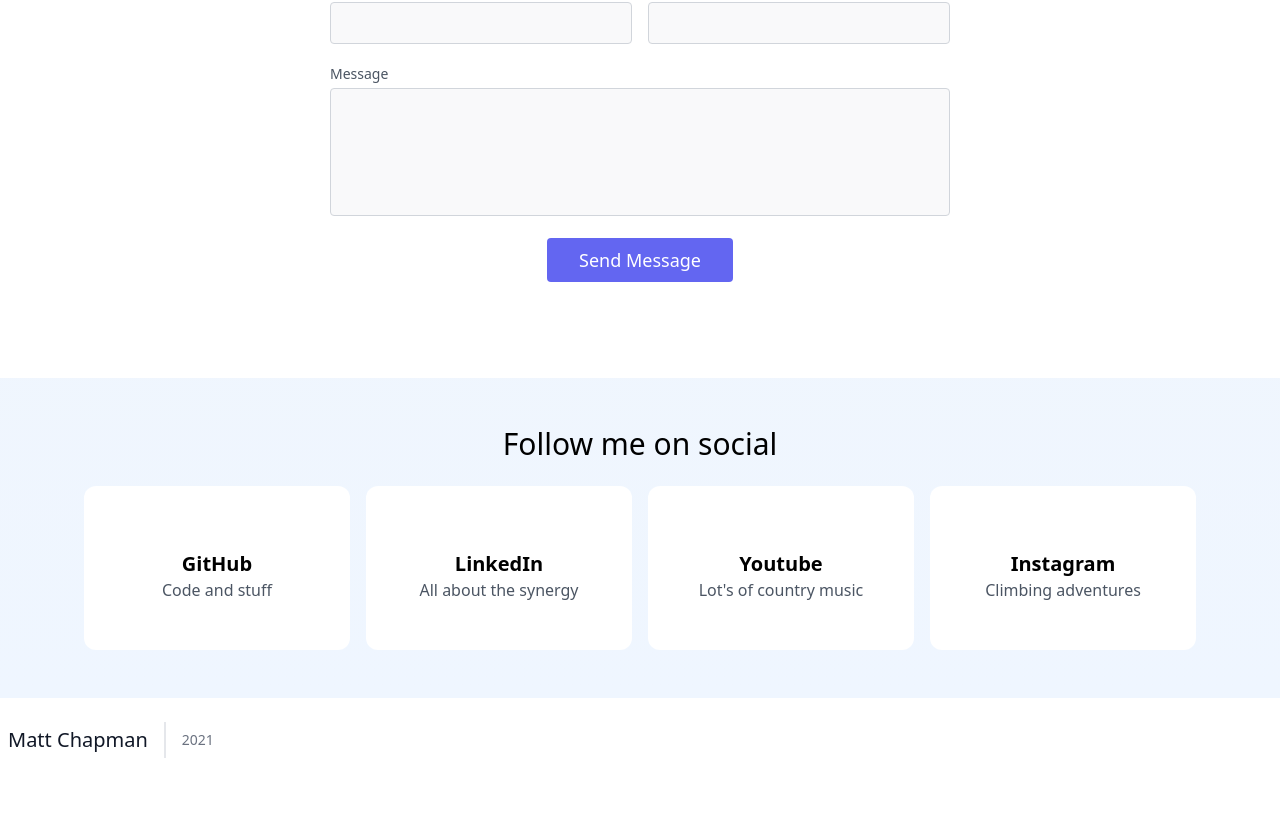
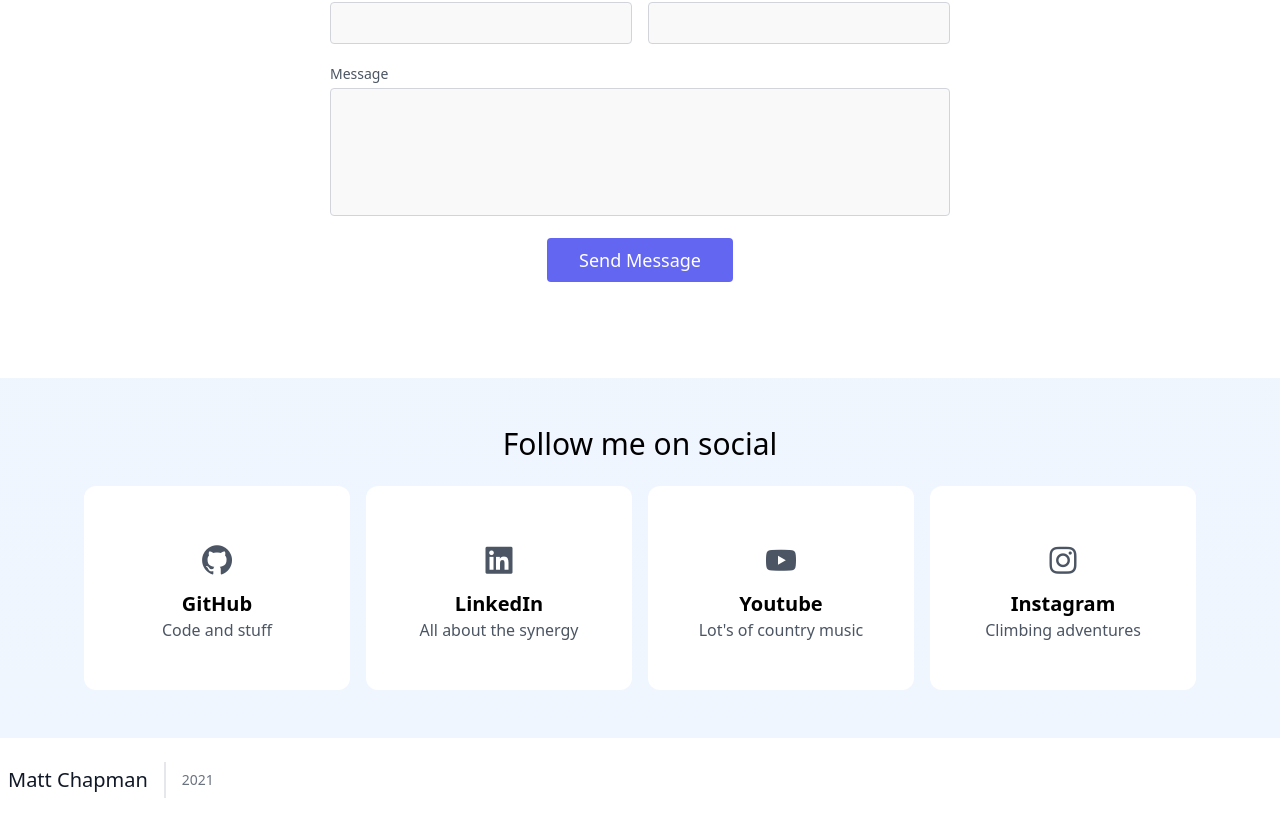
Before and after one commit to mttchpmn/mattchapman.io, a Next.js app: page / in a window 1280 px wide. Shown: the part 1786-2608 px from the top of the page. Before the commit the page ends 2568 px from the top, so only its background shows below. Built offline with nearby package versions, Linux system fonts and the light colour scheme; what tailwindcss-debug-screens would draw is missing.

Commit message:
Update icons properly

```diff
--- a/src/components/layout.tsx
+++ b/src/components/layout.tsx
@@ -8,12 +8,10 @@ const Layout = ({ children }) => {
     <>
       <Head>
         <title>Matt Chapman</title>
-        <script
-          src="https://kit.fontawesome.com/75363efdbb.js"
-          crossOrigin="anonymous"
-        ></script>
-
-        <script src="https://unpkg.com/boxicons@latest/dist/boxicons.js"></script>
+        <link
+          href="https://unpkg.com/boxicons@2.0.7/css/boxicons.min.css"
+          rel="stylesheet"
+        />
       </Head>
       <Header />
       <Content>{children}</Content>
--- a/src/components/social.tsx
+++ b/src/components/social.tsx
@@ -1,11 +1,10 @@
-import boxicons from "boxicons";
-
 const SocialBox = ({ title, description, icon, url }) => {
   return (
     <div className="py-12 text-center bg-white group hover:bg-gray-100 rounded-xl">
       <a href={url} target="_blank">
         <div className="p-2 group-hover:text-indigo-700">
-          <box-icon type="logo" size="md" name={icon} animation="burst-hover" />
+          {/* <box-icon type="logo" size="md" name={icon} animation="burst-hover" /> */}
+          <i className={`bx bxl-${icon} bx-md`} />
         </div>
         <h3 className="text-xl font-semibold text-black">{title}</h3>
         <p className="w-5/6 mx-auto">{description}</p>
@@ -31,7 +30,7 @@ const Social = () => {
           <SocialBox
             title="LinkedIn"
             url="https://linkedin.com/in/mttchpmn"
-            icon="linkedin"
+            icon="linkedin-square"
             description="All about the synergy"
           />
           <SocialBox
```
